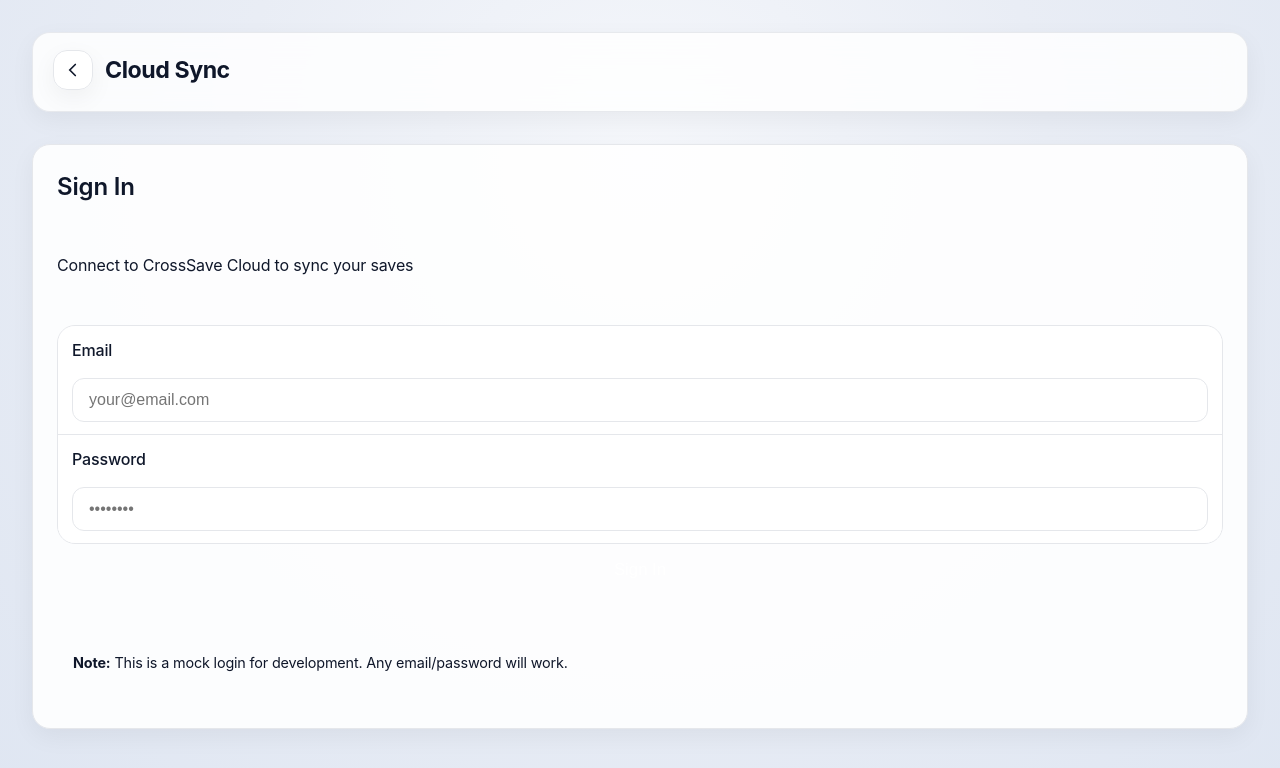
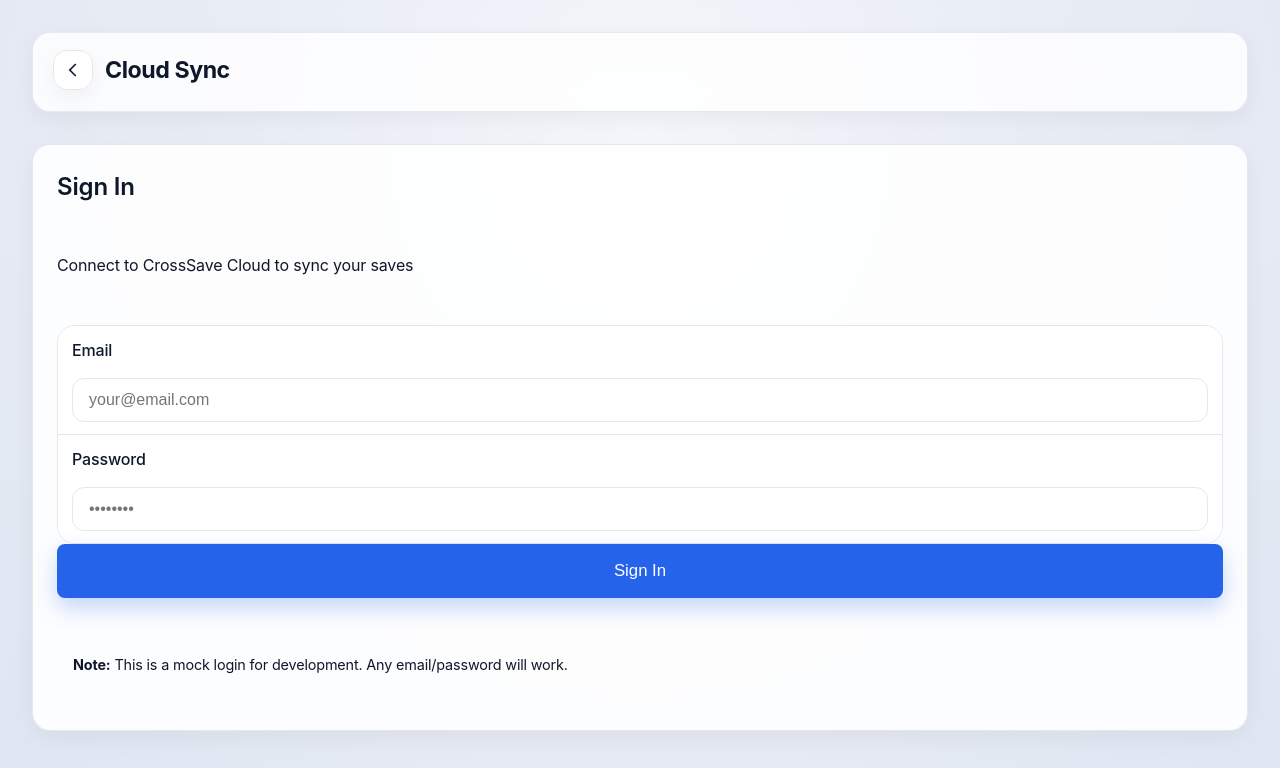
Before and after one commit to h1dr0nn/CrossSave-Cloud, a SvelteKit app in the folder app/: page /cloud in a window 1280 px wide. Shown: the top 768 px of the page. Built offline with nearby package versions, Linux system fonts and the light colour scheme.

Commit message:
Align Cloud sign-in button styling with theme

```diff
--- a/app/src/components/pages/CloudPage.svelte
+++ b/app/src/components/pages/CloudPage.svelte
@@ -493,18 +493,15 @@
   }
 
   .btn-primary {
-    background: linear-gradient(
-      135deg,
-      color-mix(in srgb, var(--accent-color) 92%, transparent),
-      var(--accent-hover)
-    );
+    background: var(--accent);
     color: #fff;
-    border: 1px solid color-mix(in srgb, var(--accent-color) 35%, transparent);
-    box-shadow: 0 10px 22px color-mix(in srgb, var(--accent-color) 26%, transparent);
+    border: 1px solid color-mix(in srgb, var(--accent) 88%, transparent);
+    box-shadow: 0 10px 22px color-mix(in srgb, var(--accent) 26%, transparent);
   }
 
   .btn-primary:hover:not(:disabled) {
-    background: var(--accent-hover);
+    background: var(--accent-strong);
+    border-color: color-mix(in srgb, var(--accent-strong) 94%, transparent);
   }
 
   .btn-secondary {
```
